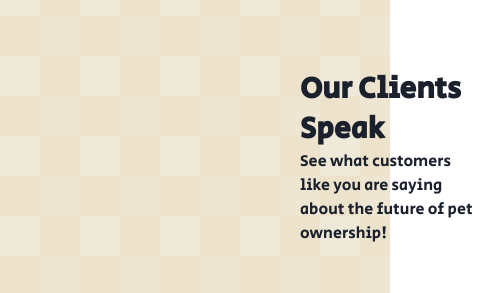
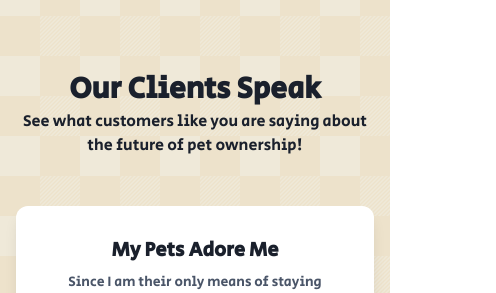
Before and after one commit to NullDefault/serious-business, a Next.js app: page /testaments in a window 390 px wide. Shown: the part 464-757 px from the top of the page, 496 px wide, since content can reach past the window. Built offline with nearby package versions, Linux system fonts and the light colour scheme.

Commit message:
fixing mobile views

```diff
--- a/components/Testimonial.js
+++ b/components/TestimonialWithSpeechBubbles.js
@@ -82,7 +82,7 @@ export default function TestimonialWithSpeechBubbles() {
   return (
     <Box>
       <Container maxW={"7xl"} py={16} as={Stack} spacing={12}>
-        <Stack spacing={0} align={"center"}>
+        <Stack spacing={0} align="center" textAlign="center">
           <Heading>Our Clients Speak</Heading>
           <Text>
             See what customers like you are saying about the future of pet
@@ -116,8 +116,8 @@ export default function TestimonialWithSpeechBubbles() {
               <TestimonialText>
                 No more misbehaving fur babies for this gal! Whenever my
                 precious starts getting too naughty, I just put him in
-                neuro-locomotive time out. Five minutes later, and he&apos;s calm as
-                ever!
+                neuro-locomotive time out. Five minutes later, and he&apos;s
+                calm as ever!
               </TestimonialText>
             </TestimonialContent>
             <TestimonialAvatar
@@ -133,9 +133,9 @@ export default function TestimonialWithSpeechBubbles() {
               <TestimonialHeading>Fashionable and Current</TestimonialHeading>
               <TestimonialText>
                 My little furball has been the center of attention at every
-                party I&apos;ve been to since I got him. A guaranteed conversation
-                starter, you will always be the heart of the party with one of
-                these by your side!
+                party I&apos;ve been to since I got him. A guaranteed
+                conversation starter, you will always be the heart of the party
+                with one of these by your side!
               </TestimonialText>
             </TestimonialContent>
             <TestimonialAvatar
--- a/pages/testaments.js
+++ b/pages/testaments.js
@@ -1,9 +1,14 @@
 import { Flex, Image } from "@chakra-ui/react";
-import TestimonialWithSpeechBubbles from "../components/Testimonial";
+import TestimonialWithSpeechBubbles from "../components/TestimonialWithSpeechBubbles";
 
 export default function Testaments() {
   return (
-    <Flex minH="90vh" align="center" justify="center">
+    <Flex
+      minH="90vh"
+      align="center"
+      justify="center"
+      direction={{ base: "column-reverse", md: "row" }}
+    >
       <Image src="/Character_zombieing.svg" />
       <TestimonialWithSpeechBubbles />
     </Flex>
```
Also changed, not shown: pages/products.js (+6 -1 lines).
